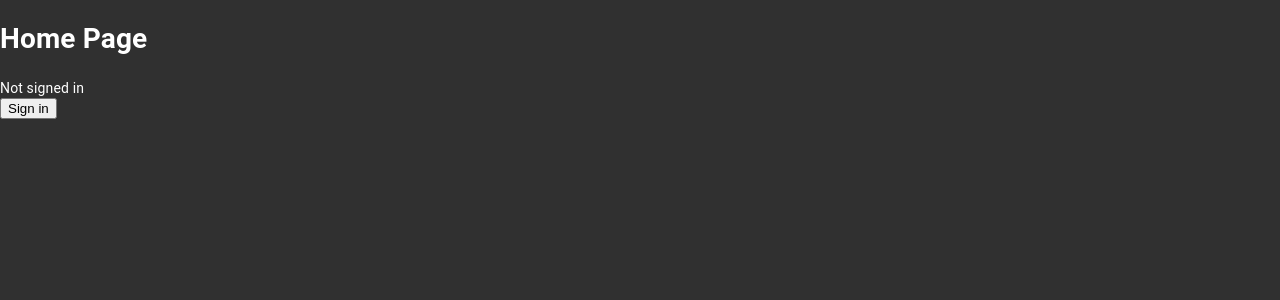
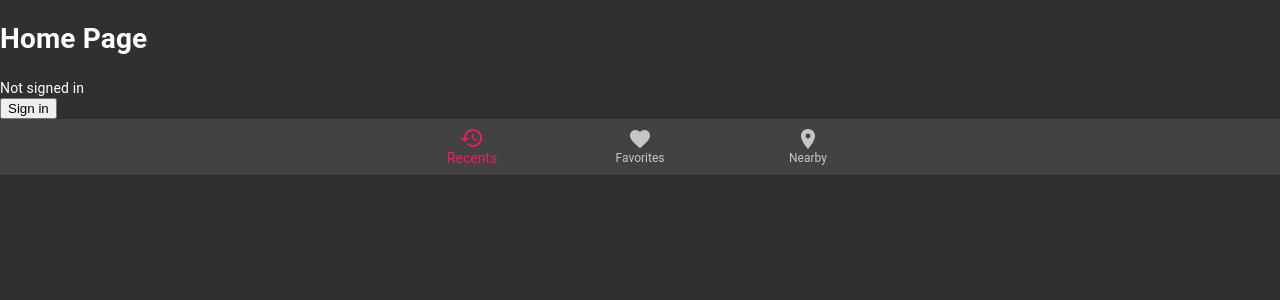
Before and after one commit to elyash14/loaning-fund, a Next.js app: page / in a window 1280 px wide. Shown: the top 300 px of the page. Built offline with nearby package versions, Linux system fonts and the light colour scheme; no server answers.

Commit message:
feat: initialize material ui

```diff
--- a/package.json
+++ b/package.json
@@ -9,6 +9,7 @@
   },
   "dependencies": {
     "@material-ui/core": "^4.11.3",
+    "@material-ui/icons": "^4.11.2",
     "mongoose": "^5.11.13",
     "next": "10.0.5",
     "next-auth": "^3.1.0",
--- a/pages/index.tsx
+++ b/pages/index.tsx
@@ -1,8 +1,14 @@
 import Head from "next/head";
-import { signIn, signOut, useSession } from 'next-auth/client'
+import { signIn, signOut, useSession } from "next-auth/client";
+import { BottomNavigation, BottomNavigationAction } from "@material-ui/core";
+import RestoreIcon from '@material-ui/icons/Restore';
+import FavoriteIcon from '@material-ui/icons/Favorite';
+import LocationOnIcon from '@material-ui/icons/LocationOn';
+import { useState } from "react";
 
 export default function Home() {
   const [session, loading] = useSession();
+  const [value, setValue] = useState(0);
 
   return (
     <div>
@@ -26,6 +32,17 @@
           </>
         )}
       </div>
+      <BottomNavigation
+        value={value}
+        onChange={(event, newValue) => {
+          setValue(newValue);
+        }}
+        showLabels
+      >
+        <BottomNavigationAction label="Recents" icon={<RestoreIcon />} />
+        <BottomNavigationAction label="Favorites" icon={<FavoriteIcon />} />
+        <BottomNavigationAction label="Nearby" icon={<LocationOnIcon />} />
+      </BottomNavigation>
     </div>
   );
 }
--- a/src/configs/theme.ts
+++ b/src/configs/theme.ts
@@ -4,6 +4,16 @@
 const theme = createMuiTheme({
   palette: {
     type: "dark",
+    primary:{
+        light: '#ed4b82',
+        main: '#e91e63',
+        dark: '#a31545'
+    },
+    secondary:{
+        light: '#ffb851',
+        main: '#ffa726',
+        dark: '#b2741a'
+    }
   },
 });
 
```
Also changed, not shown: 1 other file (tests, documents, lock files or other folders).
